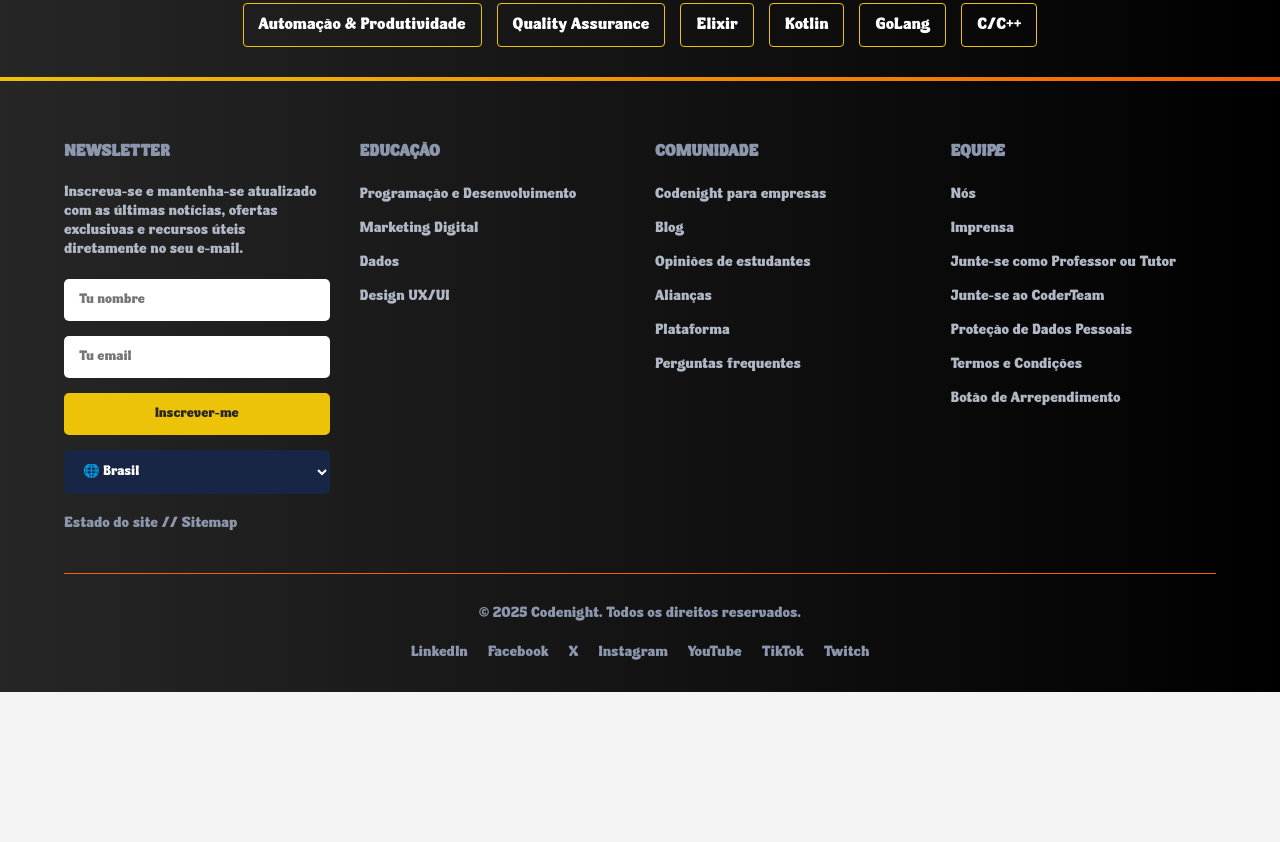
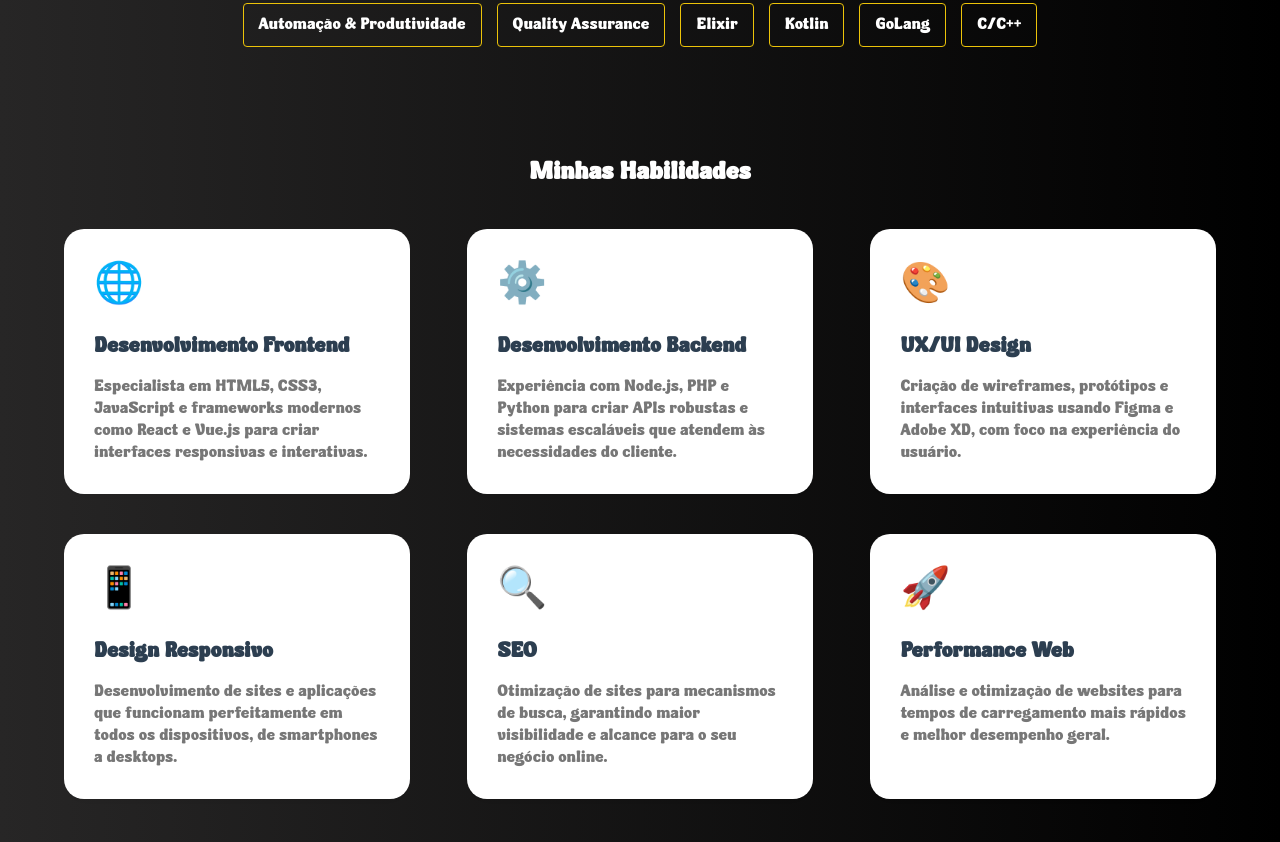
Before and after one commit to ShadowDarkus/html-css, a plain HTML site: page index.html in a window 1280 px wide. Shown: the part 788-1630 px from the top of the page. Before the commit the page ends 1480 px from the top, so only its background shows below. Drawn offline with Linux system fonts and the light colour scheme.

Commit message:
Novo codigo atualizado

```diff
--- a/index.html
+++ b/index.html
@@ -41,6 +41,7 @@
                 <p>Programe nas principais linguagens e plataformas. Explore plataformas como Python, Node.js, PHP, Java, a
                     .NET a fundo, além de muito conteúdo em outras linguagens como GoLang, Clojure, C/C++, VB ou Cobol.
                     Iniciantes são bem-vindos nos cursos de lógica e JavaScript. Saiba como começar com Programação.</p>
+              <a href="#contato" class="cta-button">Entre em contato</a>
             </div>
             <div class="content-illustration">
                 <img src="./src/img/pc 2 (transparent icon).png" alt="Programming illustration" />
@@ -72,6 +73,45 @@
         </div>
     </section>
 
+<!-- Habilidades Section -->
+    <section class="skills" id="habilidades">
+        <div class="container">
+            <h2 class="section-title">Minhas Habilidades</h2>
+            <div class="skills-content">
+                <div class="skill-box">
+                    <div class="skill-icon">🌐</div>
+                    <h3 class="skill-title">Desenvolvimento Frontend</h3>
+                    <p>Especialista em HTML5, CSS3, JavaScript e frameworks modernos como React e Vue.js para criar interfaces responsivas e interativas.</p>
+                </div>
+                <div class="skill-box">
+                    <div class="skill-icon">⚙️</div>
+                    <h3 class="skill-title">Desenvolvimento Backend</h3>
+                    <p>Experiência com Node.js, PHP e Python para criar APIs robustas e sistemas escaláveis que atendem às necessidades do cliente.</p>
+                </div>
+                <div class="skill-box">
+                    <div class="skill-icon">🎨</div>
+                    <h3 class="skill-title">UX/UI Design</h3>
+                    <p>Criação de wireframes, protótipos e interfaces intuitivas usando Figma e Adobe XD, com foco na experiência do usuário.</p>
+                </div>
+                <div class="skill-box">
+                    <div class="skill-icon">📱</div>
+                    <h3 class="skill-title">Design Responsivo</h3>
+                    <p>Desenvolvimento de sites e aplicações que funcionam perfeitamente em todos os dispositivos, de smartphones a desktops.</p>
+                </div>
+                <div class="skill-box">
+                    <div class="skill-icon">🔍</div>
+                    <h3 class="skill-title">SEO</h3>
+                    <p>Otimização de sites para mecanismos de busca, garantindo maior visibilidade e alcance para o seu negócio online.</p>
+                </div>
+                <div class="skill-box">
+                    <div class="skill-icon">🚀</div>
+                    <h3 class="skill-title">Performance Web</h3>
+                    <p>Análise e otimização de websites para tempos de carregamento mais rápidos e melhor desempenho geral.</p>
+                </div>
+            </div>
+        </div>
+    </section>
+
     <div class="gradient-divider"></div>
 
     <footer>
@@ -86,11 +126,7 @@
                         <input type="email" placeholder="Tu email" required>
                         <button type="submit">Inscrever-me</button>
                     </form>
-                    <div class="country-selector">
-                        <select>
-                            <option>🌐 Brasil</option>
-                        </select>
-                    </div>
+
                     <div class="footer-links">
                         <a href="#">Estado do site</a> //
                         <a href="#">Sitemap</a>
@@ -130,15 +166,13 @@
                 </div>
             </div>
             <div class="footer-bottom">
-                <p>© 2025 Codenight. Todos os direitos reservados.</p>
+                <p>© 2025 Yago Padrão. Todos os direitos reservados.</p>
                 <div class="social-icons">
-                    <a href="#" class="social-icon">LinkedIn</a>
                     <a href="#" class="social-icon">Facebook</a>
                     <a href="#" class="social-icon">X</a>
                     <a href="#" class="social-icon">Instagram</a>
                     <a href="#" class="social-icon">YouTube</a>
                     <a href="#" class="social-icon">TikTok</a>
-                    <a href="#" class="social-icon">Twitch</a>
                 </div>
             </div>
         </div>
--- a/style.css
+++ b/style.css
@@ -1,14 +1,20 @@
+
 * {
     margin: 0;
     padding: 0;
     box-sizing: border-box;
     font-family: Feelin;
+}
 
+html {
+    width: 100vw;
+    overflow-x: hidden;
 }
 
 body {
     background-color: #f4f4f4;
-
+    max-width: 100%;
+    overflow-x: hidden;
 }
 
 /* Header Styles */
@@ -192,6 +198,25 @@
     line-height: 1.6;
 }
 
+/*Referente ao botao de "entre em contato"*/
+.cta-button {
+    display: inline-block; /**/
+    background-color: #272626; /*cor de fundo do botao*/
+    color: #ecc309; /*texto dentro do botao*/
+    margin-bottom: 30px;
+    padding: 12px 30px; /*preenchimento de altura e largura do botao*/
+    text-decoration: none; /*limpa o link do botao, retirando o sublinhado e cor padrao*/
+    border-radius: 30px; /*borda curva do botao*/
+    font-weight: bold; /*engrossamento do texto do botao*/
+    transition: transform 0.3s, box-shadow 0.3s; /*animacao suave + sombra atras do boato*/
+}
+
+/*Referente ao hover do botao*/
+.cta-button:hover {
+    transform: translateY(-3px); /*faz com que o botao suba um pouco quando o mouse passa por cima*/
+    box-shadow: 0 5px 15px rgba(0, 0, 0, 0.1); /*cria a sombra do botao*/
+}
+
 .content-illustration {
     flex: 1;
     display: flex;
@@ -243,6 +268,81 @@
     color: #FFFFFF;
 }
 
+/* Habilidades section */
+.skills {
+    padding: 80px 0; /*Isso se refere ao preenchimento interno da coloracao do background da section que no caso é a cor: #f9f9f9.*/
+    background-image: linear-gradient(to right, #272626, #000);/*Isso é a cor de fundo da section.*/
+}
+
+/*Isso se refere aos conteiners retangulares (brancos) que cobrem o texto interno (o conteudo um si)*/
+.skills-content {
+    display: flex;  /*isso organiza os containers retangulares em colunas dispostos na posicao 3x3.*/
+    flex-wrap: wrap; /*Organiza os containers retangulares em suas posicoes.*/
+    justify-content: space-between; /* Coloca um espaço igualitario entre os containers retangulares.*/
+    max-width: 1500px;
+    margin: 0 auto;
+    padding: 0 5%;
+}
+
+/*Isso se refere ao box (como se fosse um container dentro de outro container) dentro dos containers retangulares*/
+.skill-box {
+    background-color: white; /*Cor dos containers retangulares*/
+    border-radius: 20px; /*formato da Borda do container retangular*/
+    padding: 30px; /*Preenchimento interno do container retangular*/
+    width: 30%; /*Largura do container retangular*/
+    margin-bottom: 40px; /*Se refere a mergem inferior (a baixo dos containers).*/
+    box-shadow: 0 5px 15px rgba(0, 0, 0, 0.007); /*Isso se refere ao sombreamento do container retangular (atras do container/sensacao de destacamento 3D) (esse fica fixo o tempo todo).*/
+    transition: transform 0.3s, box-shadow 0.3s; /*Suaviza a transisao da movimentacao 3D do container retangular.*/
+}
+
+/*Cria o efeito houver nos cards de habilidades.*/
+.skill-box:hover {
+    transform: translateY(-10px);/*faz leves e pequenos deslocamentos verticais de elementos de forma suave e eficiente para cima*/
+    box-shadow: 0 15px 30px rgba(0, 0, 0, 0.007); /*Cria uma sombra atras do container retangular quando o mouse passa em cima, (apenas aparece quando passado por cima o mouse).*/
+}
+
+/*Se refere aos icones dos boxs*/
+.skill-icon {
+    font-size: 2.5rem; /* Se refere ao tamanho de todos os icones de todos os cards.*/
+    margin-bottom: 20px; /*Margem inferior dos icones em relacao a distancia do texto em baixo.*/
+}
+
+/*Se refere ao titulo h2 dos boxs*/
+.skill-title {
+    font-size: 1.3rem; /*tamanho do titulo dos cards.*/
+    margin-bottom: 15px; /*margem inferior do titulo em relacao a distancia do texto em baixo.*/
+    color: #2c3e50; /*cor do titulo dos cards.*/
+}
+.skills .section-title {
+    color: #ffff;
+    text-align: center;
+    margin-bottom: 40px;
+}
+
+/*Texto <p> dentro das Boxs*/
+.skill-box p {
+    color: #777; /*Cor do texto paragrafo (em todos os cards).*/
+}
+
+/* Responsive design for skills section */
+@media screen and (max-width: 992px) {
+    .skill-box {
+        width: 45%; /* Duas colunas em tablets */
+    }
+}
+
+@media screen and (max-width: 768px) {
+    .skill-box {
+        width: 100%; /* Uma coluna em dispositivos móveis */
+        margin-left: 0;
+        margin-right: 0;
+    }
+
+    .skills-content {
+        justify-content: center; /* Centraliza os cards em dispositivos móveis */
+    }
+}
+
 /* Gradient Divider */
 .gradient-divider {
     height: 4px;
@@ -285,7 +385,7 @@
     font-size: 1rem;
     margin-bottom: 20px;
     text-transform: uppercase;
-    color: #8C97AD;
+    color: #fff;
 }
 
 .footer-column p {
@@ -317,16 +417,6 @@
 
 .newsletter-form button:hover {
     background-color: #2980B9;
-}
-
-.country-selector select {
-    width: 100%;
-    background-color: #172645;
-    color: white;
-    border: none;
-    padding: 12px 15px;
-    margin-top: 15px;
-    border-radius: 5px;
 }
 
 .footer-links {
```
